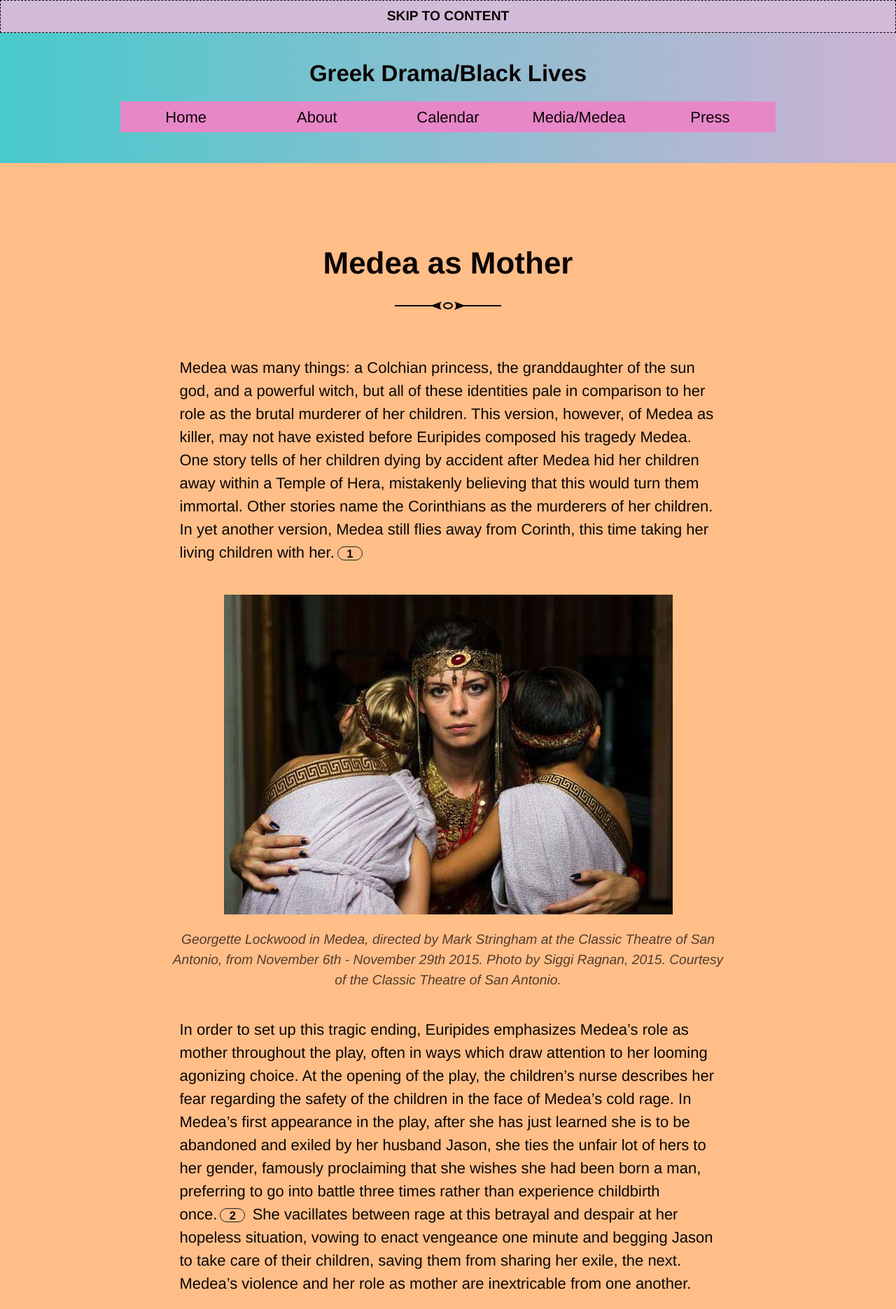
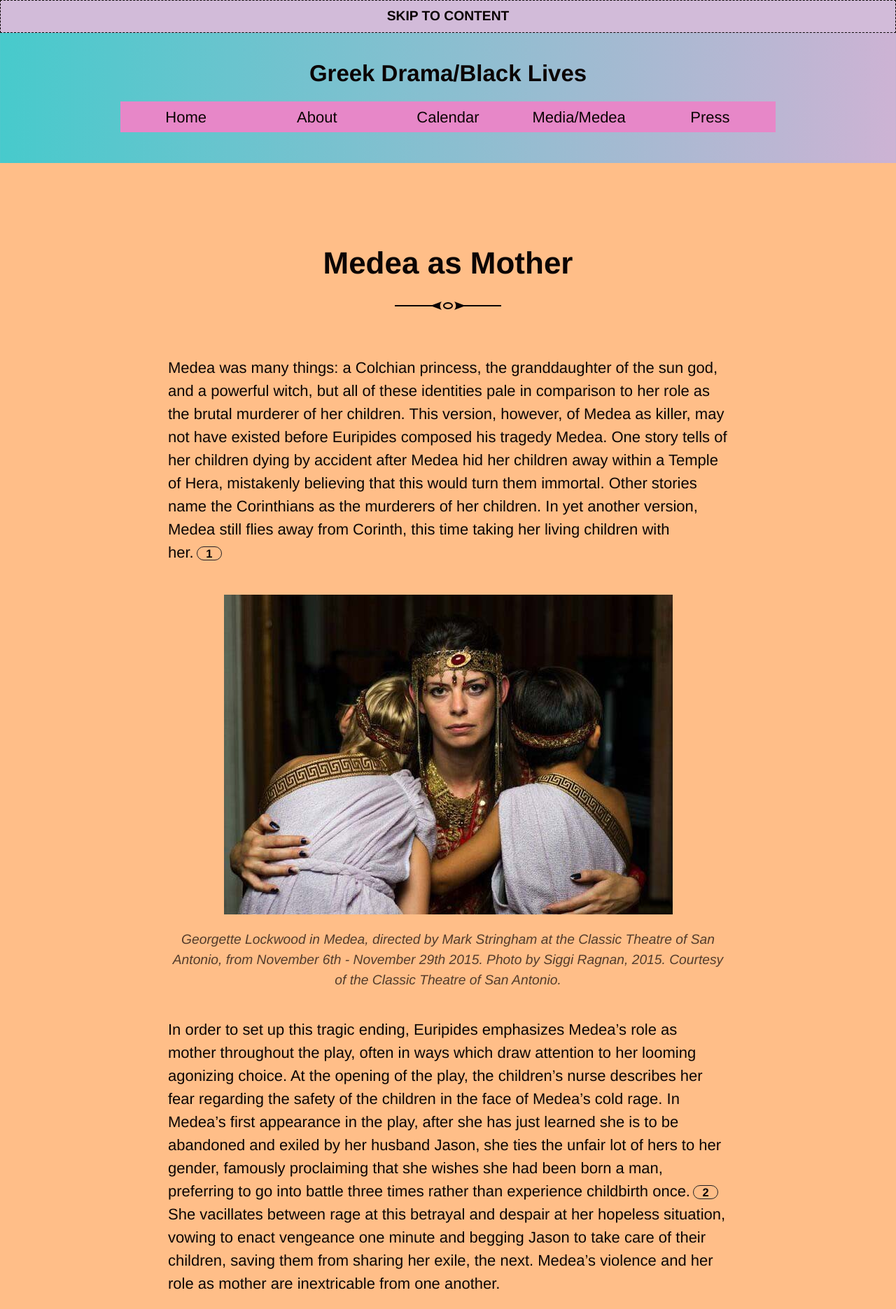
Before and after one commit to digbmc/media-medea, a Jekyll site: the page built from _posts/2023-03-20-medea-as-mother.md, in a window 1280 px wide, cut to the strip 0-1871 px from the top of the page. Shown: the whole strip at 70% size. Built offline with Jekyll 4.4.1, drawn with Linux system fonts in a browser that asks for light colours.

Commit message:
remove extra spaces, changed margin p

```diff
--- a/_posts/2023-03-20-medea-as-mother.md
+++ b/_posts/2023-03-20-medea-as-mother.md
@@ -26,9 +26,6 @@ In order to set up this tragic ending, Euripides emphasizes Medea’s role as mo
 
 So then we must ask: if Euripides invented the Medea who purposefully slaughters her children, why arrange the play around this empathetic portrait? This narrative choice sets up the great tragedy of Medea’s story, not necessarily the events themselves, but what Medea’s lack of social power forces her to do. In her new Corinthian home, Medea had no political power. As a woman and a foreign woman at that, she lived at the will of her husband, who was easily able to discard her and their children when the opportunity for self-promotion appeared.
 
-<div>
-</div>
-
 We should not let Medea’s murderous capacity, or her divine escape, blind us to the way she was marginalized in her lived reality. And Medea’s violent reaction pushes back on these systems of oppression, transcending normative gender, and even human, boundaries. Her violent slaughter of the children with a sword evokes the image of a male soldier, and the target of her violence is Jason’s role as a father and king. She kills his heirs and eliminates any hope of future ones by sending her own children with a poison robe to Glauce, killing Jason’s new bride. Even though these are unforgivable acts, Medea’s pain keeps audience sympathy for her alive throughout the play. Despite loving her children, she cares to punish Jason more. Medea is more than tragic victim or deadly villain – she is a human pushed to her absolute breaking point until she breaks free in divine flight.
 
 ### Learn More
--- a/_sass/_base.scss
+++ b/_sass/_base.scss
@@ -94,7 +94,7 @@ small {
 }
 
 p {
-  margin: .75em;
+  margin: .75em 0;
 }
 
 p > cite {
```
Also changed, not shown: play.md (+0 -1 lines).
